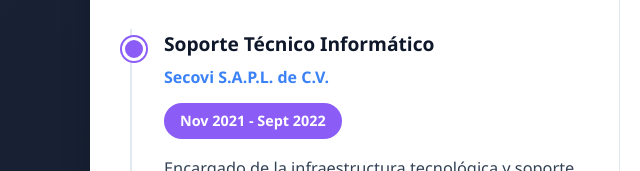
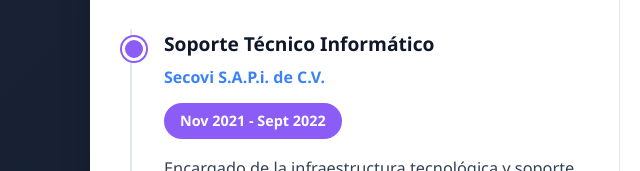
Before and after one commit to AxelKovac/AxelKovac.github.io, a plain HTML site: page index.html in a window 1280 px wide. Shown: the part 2169-2340 px from the top of the page, 0-640 px from the left. Drawn offline with Linux system fonts and the light colour scheme.

Commit message:
Update index.html

```diff
--- a/index.html
+++ b/index.html
@@ -925,7 +925,7 @@
                         <div class="job-header">
                             <div>
                                 <div class="job-title">Soporte Técnico Informático</div>
-                                <div class="job-company">Secovi S.A.P.L. de C.V.</div>
+                                <div class="job-company">Secovi S.A.P.i. de C.V.</div>
                             </div>
                             <div class="job-dates">Nov 2021 - Sept 2022</div>
                         </div>
```
